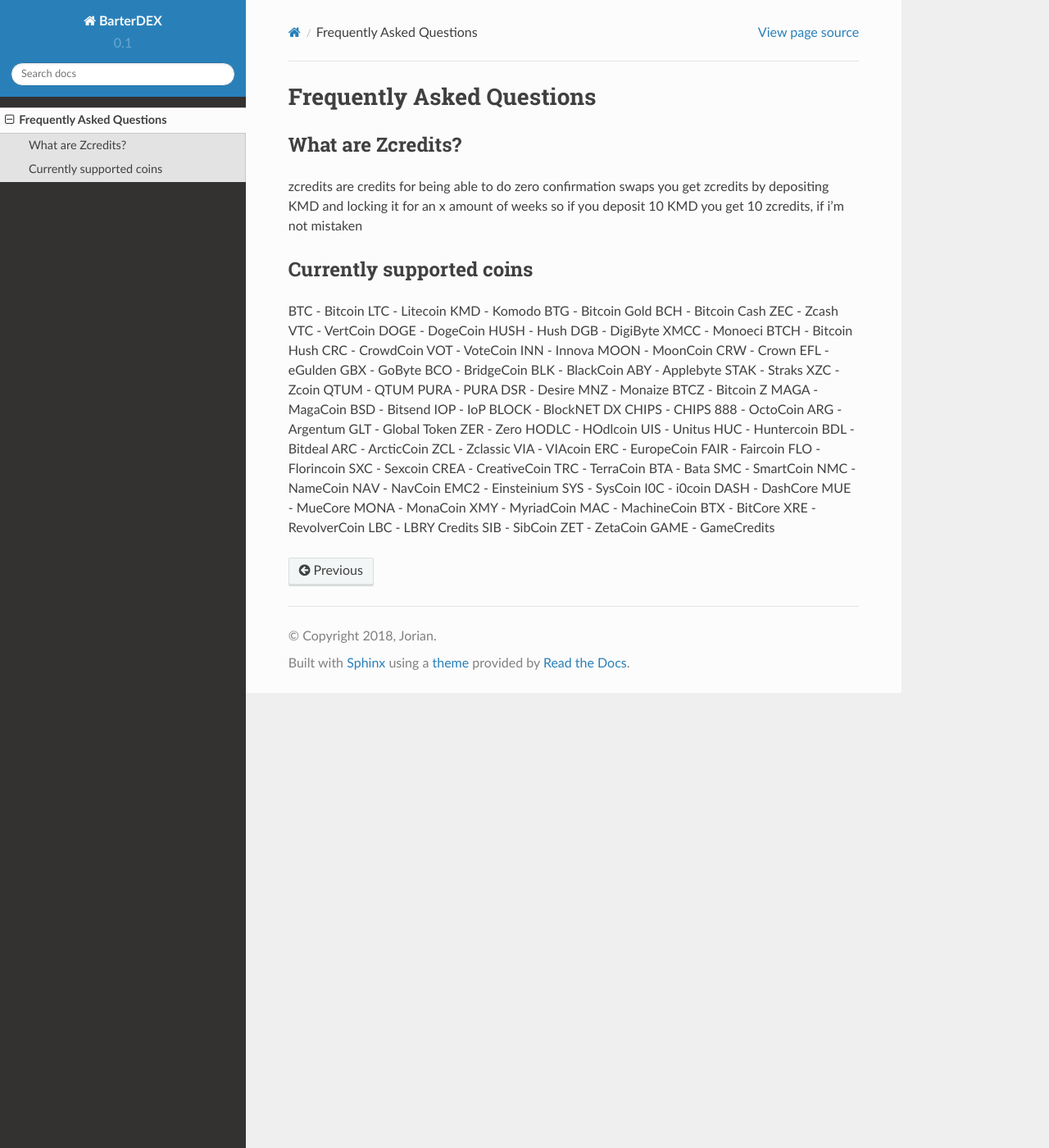
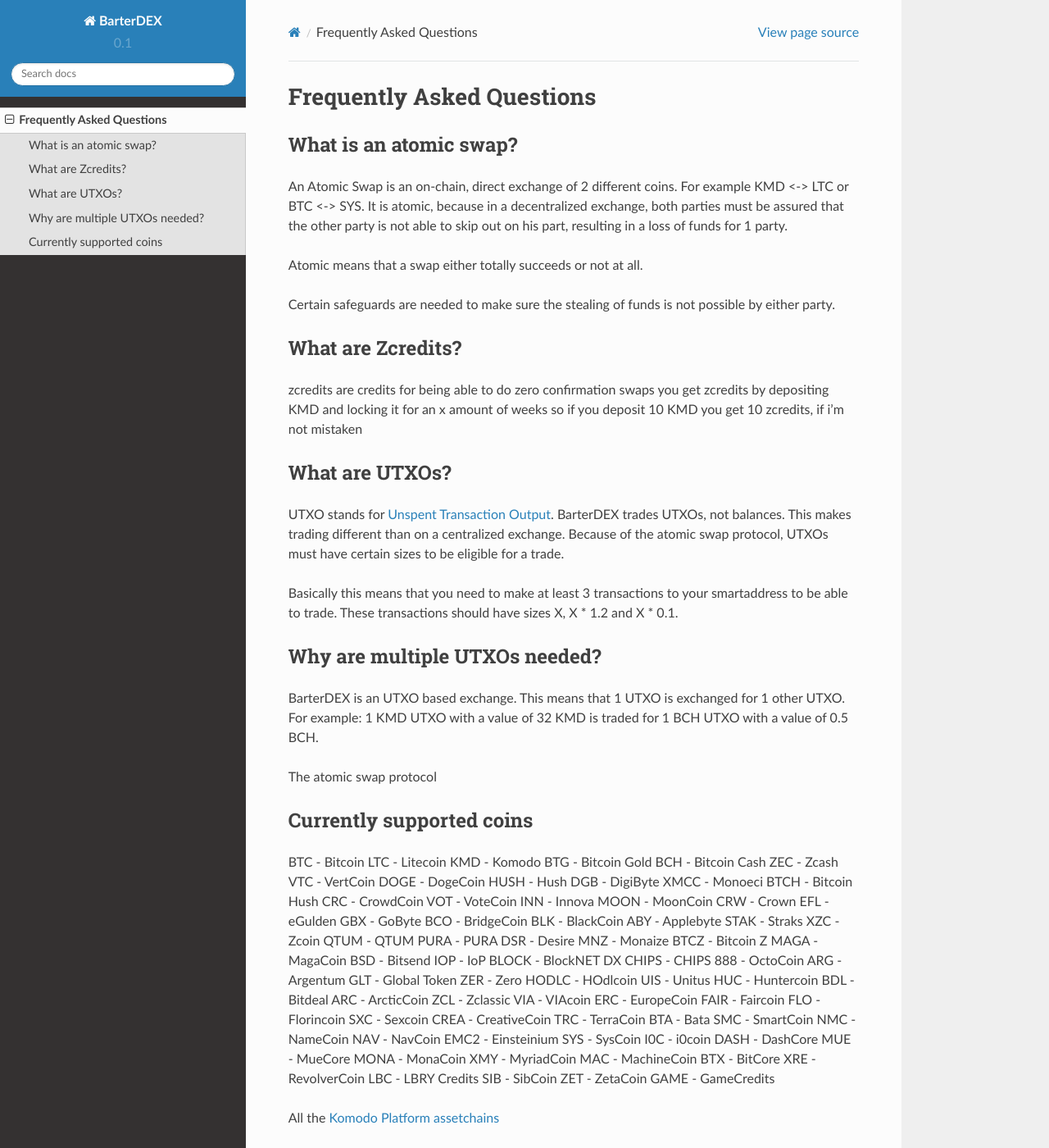
Before and after one commit to jorian/barterdexdocs, a Sphinx documentation site: the page built from docs/source/faq.rst, in a window 1280 px wide and 1400 px high. Shown: the whole window at 82% size. Built offline with Sphinx 7.4.7 and the Read the Docs theme 2.0.0, drawn with Linux system fonts in a browser that asks for light colours.

Commit message:
atomic swap, utxo

```diff
--- a/docs/source/faq.rst
+++ b/docs/source/faq.rst
@@ -1,6 +1,15 @@
 Frequently Asked Questions
 ==========================
 
+
+What is an atomic swap?
+-----------------------
+
+An Atomic Swap is an on-chain, direct exchange of 2 different coins. For example KMD <-> LTC or BTC <-> SYS. It is atomic, because in a decentralized exchange, both parties must be assured that the other party is not able to skip out on his part, resulting in a loss of funds for 1 party.
+
+Atomic means that a swap either totally succeeds or not at all.
+
+Certain safeguards are needed to make sure the stealing of funds is not possible by either party.
 
 What are Zcredits?
 ------------------
@@ -8,6 +17,22 @@
 zcredits are credits for being able to do zero confirmation swaps
 you get zcredits by depositing KMD and locking it for an x amount of weeks
 so if you deposit 10 KMD you get 10 zcredits, if i'm not mistaken
+
+What are UTXOs?
+---------------
+
+UTXO stands for `Unspent Transaction Output`_. BarterDEX trades UTXOs, not balances. This makes trading different than on a centralized exchange. Because of the atomic swap protocol, UTXOs must have certain sizes to be eligible for a trade.
+
+Basically this means that you need to make at least 3 transactions to your smartaddress to be able to trade. These transactions should have sizes X, X * 1.2 and X * 0.1.
+
+Why are multiple UTXOs needed?
+------------------------------
+
+BarterDEX is an UTXO based exchange. This means that 1 UTXO is exchanged for 1 other UTXO. For example: 1 KMD UTXO with a value of 32 KMD is traded for 1 BCH UTXO with a value of 0.5 BCH.
+
+The atomic swap protocol
+
+.. _Unspent Transaction Output: http://learnmeabitcoin.com/glossary/utxo
 
 Currently supported coins
 -------------------------
@@ -81,3 +106,7 @@
 SIB - SibCoin
 ZET - ZetaCoin
 GAME - GameCredits
+
+All the `Komodo Platform assetchains`_
+
+.. _Komodo Platform assetchains: https://www.komodoplatform.com/en/blog/komodo-smart-contracts-assetchains-and-geckochains
```
